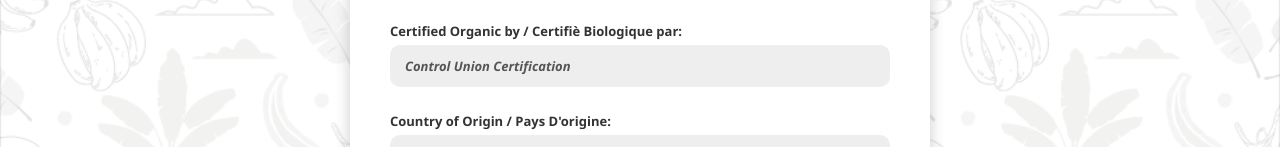
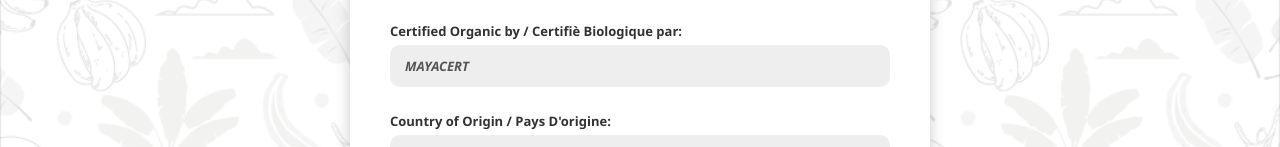
Before and after one commit to cathsanchez6/landin_delmonte5, a plain HTML site: page index.html in a window 1280 px wide. Shown: the part 156-303 px from the top of the page. Drawn offline with Linux system fonts and the light colour scheme.

Commit message:
Update index.html

```diff
--- a/index.html
+++ b/index.html
@@ -124,7 +124,7 @@
             <h2>Información</h2>
 
             <label><b>Certified Organic by / Certifiè Biologique par:</b></label>
-            <div class="campo"><b>Control Union Certification</b></div>
+            <div class="campo"><b> MAYACERT </b></div>
             <label><b>Country of Origin / Pays D'origine:</b></label>
             <div class="campo"><b>Product Of Ecuador / Produit De L'Èquateur</b></div><br>
           </div>
```
